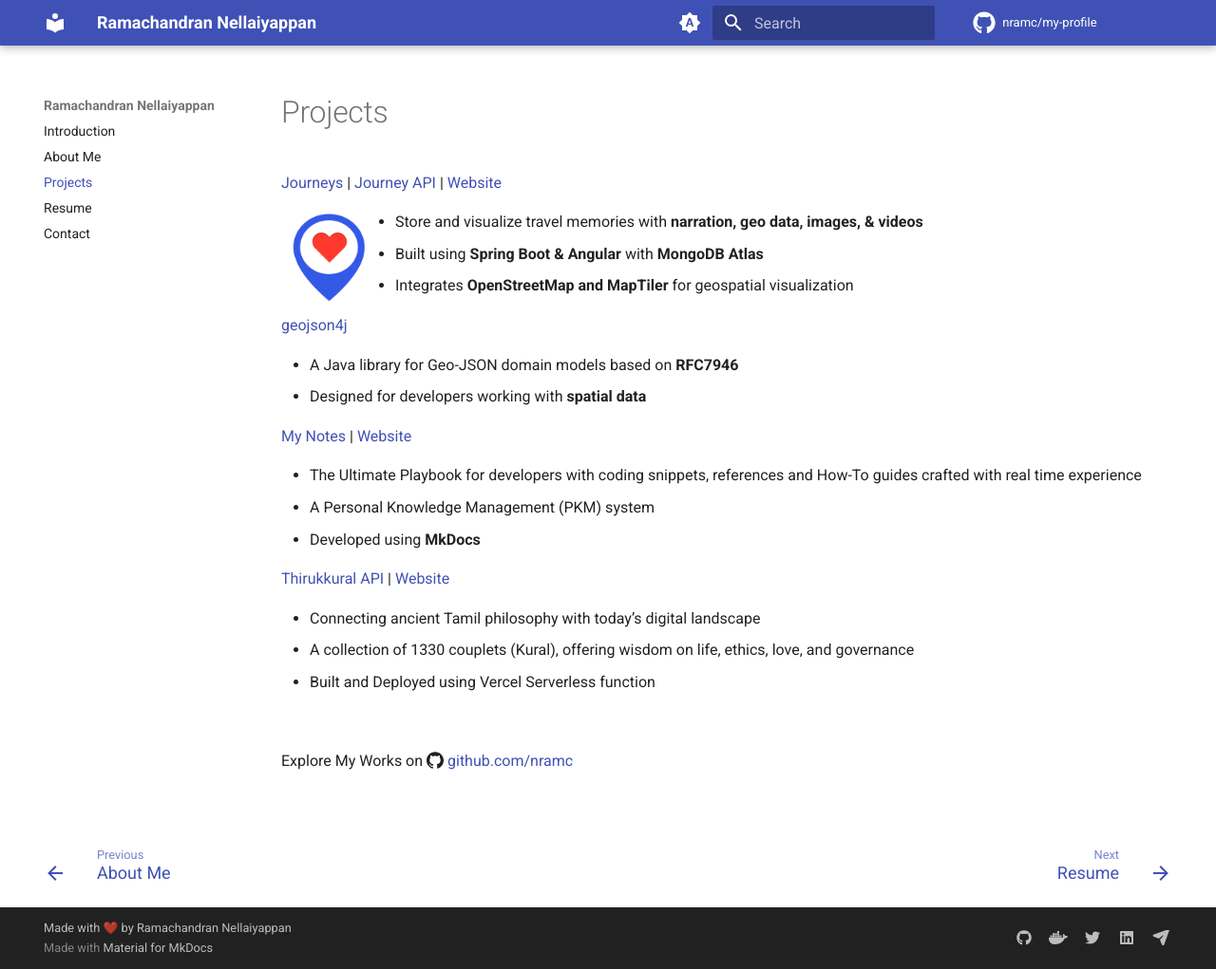
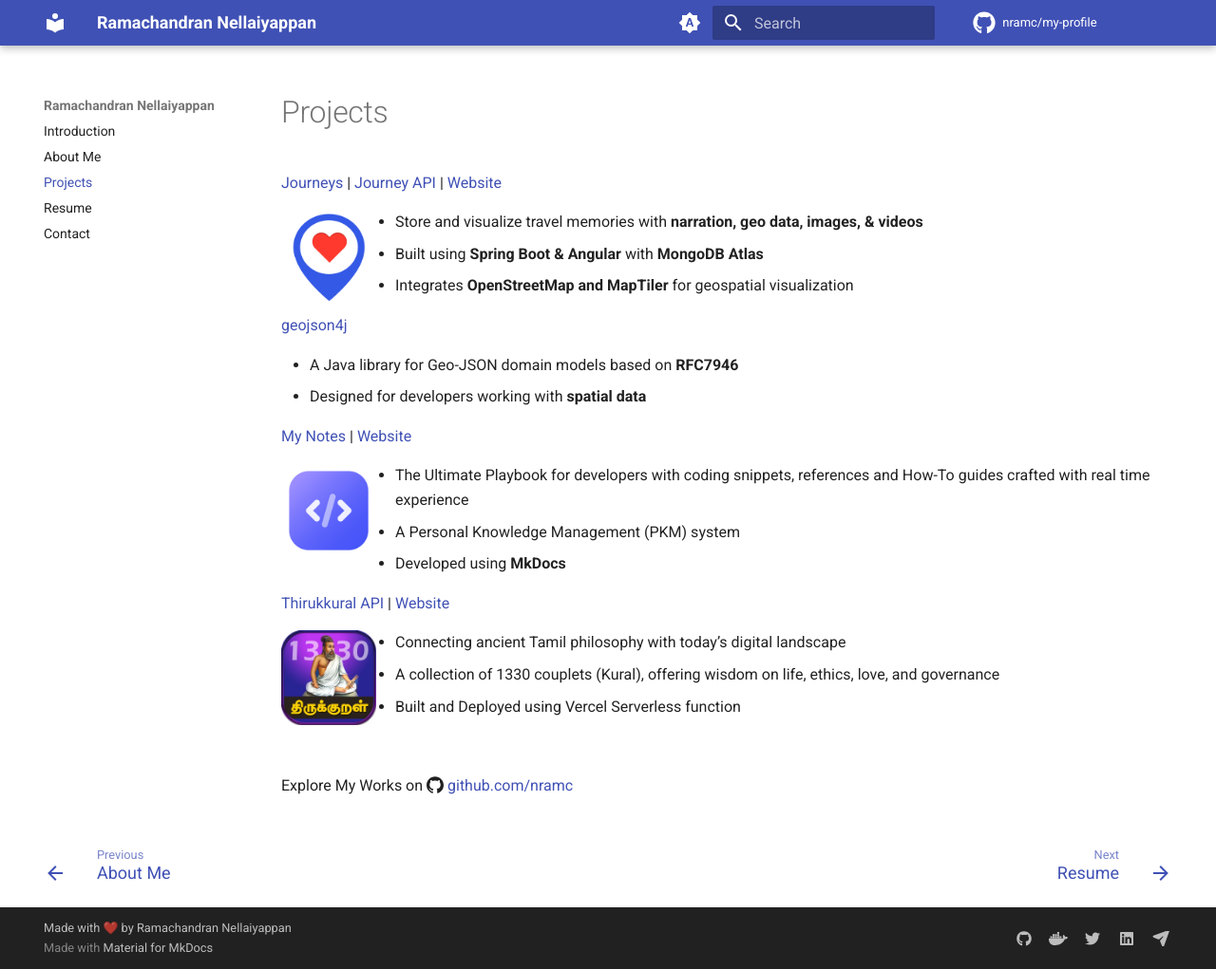
Before and after one commit to nramc/my-profile, an MkDocs documentation site: the page built from docs/projects.md, in a window 1280 px wide and 1021 px high. Shown: the whole window at 95% size. Built offline with MkDocs 1.6.1 and Material for MkDocs 9.7.7, drawn with Linux system fonts in a browser that asks for light colours; comment, search, counter and statistics services are not loaded.

```diff
--- a/docs/projects.md
+++ b/docs/projects.md
@@ -15,12 +15,16 @@
 
 [My Notes](https://github.com/) | [Website](https://)
 
+<img src="assets/projects/my-notes/my-notes-logo.png" class="float-left" width="100" height="100" alt="My Notes">
+
 - The Ultimate Playbook for developers with coding snippets, references and How-To guides crafted with real time
   experience
 - A Personal Knowledge Management (PKM) system
 - Developed using **MkDocs**
 
 [Thirukkural API](https://github.com/nramc/thirukkural-api) | [Website](https://tamil-kural-api.vercel.app/)
+
+<img src="assets/projects/thirukkural/thirukkural-logo.webp" class="float-left" width="100" height="100" alt="Thurukkural">
 
 - Connecting ancient Tamil philosophy with today’s digital landscape
 - A collection of 1330 couplets (Kural), offering wisdom on life, ethics, love, and governance
```
Also changed, not shown: docs/assets/projects/my-notes/my-notes-logo.png (added), docs/assets/projects/thirukkural/thirukkural-logo.webp (added).
